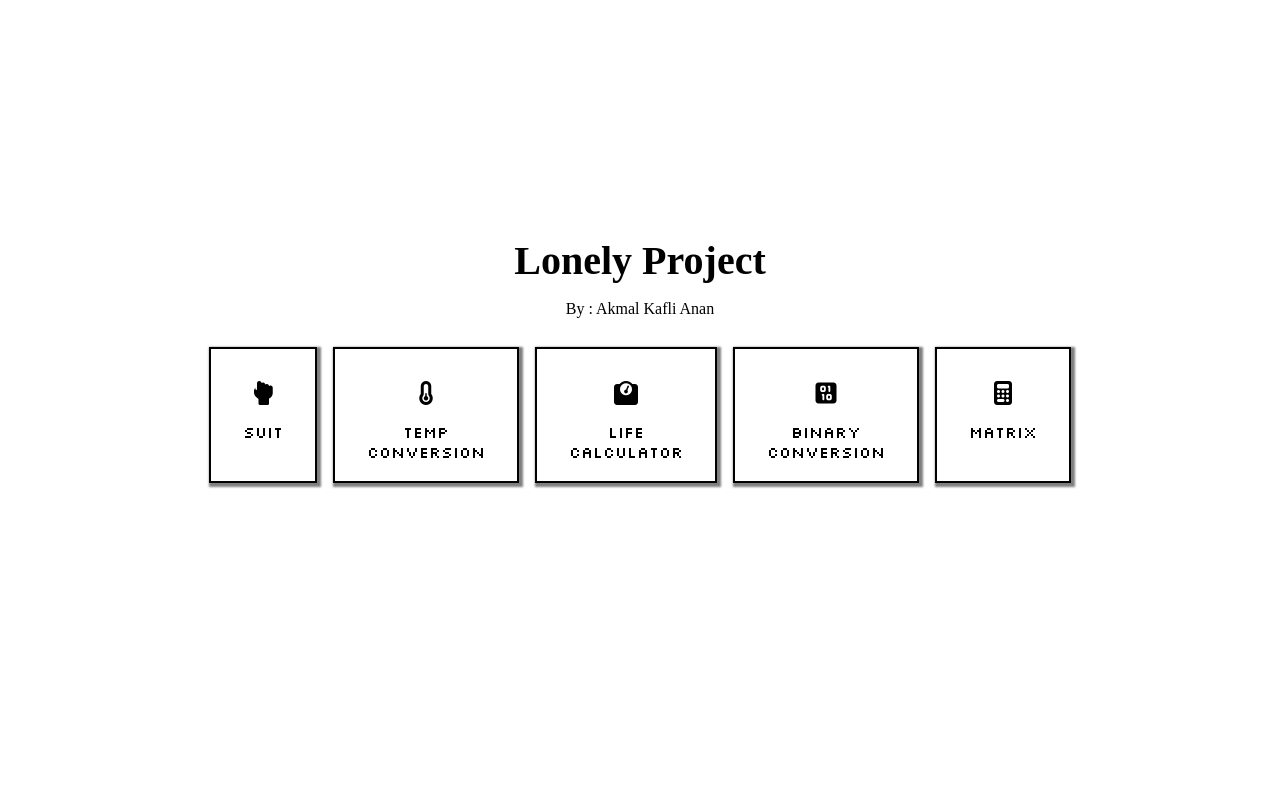
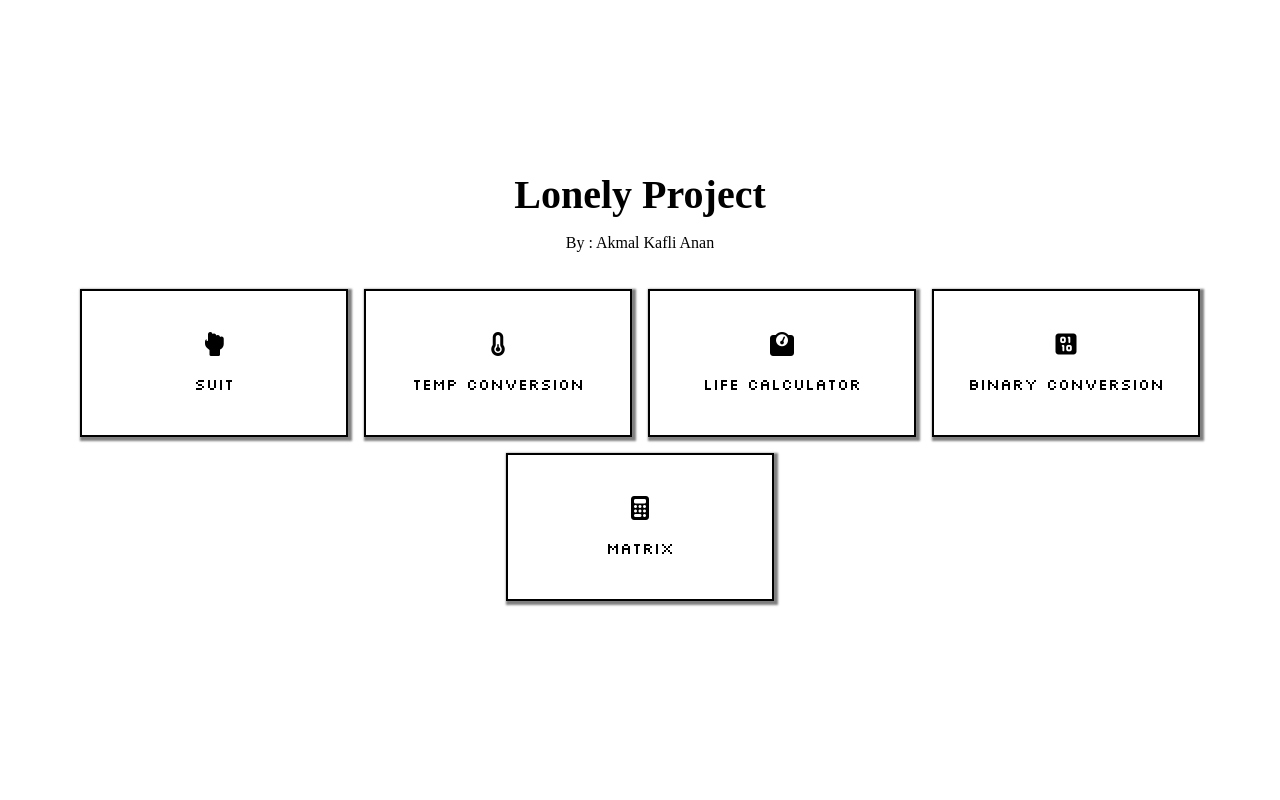
Before and after one commit to TaKakun33/Single-Project, a Flask app: page / in a window 1280 px wide. Run offline with Flask 3, Linux system fonts and the light colour scheme.

Commit message:
add flex in card

```diff
--- a/static/style.css
+++ b/static/style.css
@@ -1,16 +1,18 @@
 body{
-    margin: 0;
+    margin: auto;
     padding: 0;
     display: flex;
-    flex-direction: column;
-    justify-content: center;
+    place-items: center;
+    width: 100vw;
     height: 100vh;
 }
 
-header{
+.header{
     text-align: center;
-    width: 100%;
-    height: 30px;;
+    width: 70%;
+    height: 30px;
+    padding: 10px;
+    margin: 20px;
 }
 
 a {
@@ -18,29 +20,38 @@ a {
     color: inherit;
 }
 
+p{
+    margin: 5;
+}
+
+
 h1{
     font-size: 40px;
-    margin-bottom: 0;
+    margin: 0;
+    padding: 0;
 }
+
 
 .container{
     display: flex;
+    flex-direction: column;
+    justify-content: center;
     width: 100%;
-    height: 350PX;
+    height: 70%;
     align-items: center;
-    justify-content: center;
 }
 
 .wrapper{
     display: flex;
     justify-content: center;
+    flex-wrap: wrap;
     align-items: center;
-    width:65%;
-    height:65%;
     padding: 50px;
 }
 
 .card{
+    display: grid;
+    place-items: center;
     background-color: white;
     border: 2px,solid,black;
     padding: 32px;
@@ -48,12 +59,13 @@ h1{
     text-align: center;
     font-family: "Silkscreen", serif;
     box-shadow: 2px 2px 2px 2px rgba(0, 0, 0, 0.5);
-    width: 40%;
-    height: 30%;
+    width: 200px;
+    height: 80px;
 }
 
-.text{
+p.text{
     width: 100%;
+    margin: 0%;
 }
 .icons{
     font-size: 24px;
--- a/templates/index.html
+++ b/templates/index.html
@@ -9,18 +9,14 @@
     <link rel="preconnect" href="https://fonts.gstatic.com" crossorigin>
     <link href="https://fonts.googleapis.com/css2?family=Silkscreen:wght@400;700&display=swap" rel="stylesheet">
     <link rel="stylesheet" href="https://cdnjs.cloudflare.com/ajax/libs/font-awesome/6.7.2/css/all.min.css" integrity="sha512-Evv84Mr4kqVGRNSgIGL/F/aIDqQb7xQ2vcrdIwxfjThSH8CSR7PBEakCr51Ck+w+/U6swU2Im1vVX0SVk9ABhg==" crossorigin="anonymous" referrerpolicy="no-referrer" />
-    <link rel="shortcut icon" href="{{url_for('static', filename="logo.png")}}" type="image/x-icon">
+    <link rel="shortcut icon" href="{{url_for('static', filename="Lonelygo.png")}}" type="image/x-icon">
 </head>
 <body>
-
-    <header>
-        <a href="/">
+    <div class="container">
+        <div class="header">
             <h1>Lonely Project</h1>
             <p>By : Akmal Kafli Anan</p>
-        </a>
-    </header>
-
-    <div class="container">
+        </div>
         <div class="wrapper">
             <a href="/suit" class="card">
                 <i class="fa-solid fa-hand-back-fist icons"></i>
@@ -41,7 +37,6 @@
                 <i class="fa-solid fa-calculator icons"></i>
                 <p class="text">MATRIX</p>
             </a>
-
         </div>
     </div>
 
```
Also changed, not shown: index.html (+3 -7 lines).
